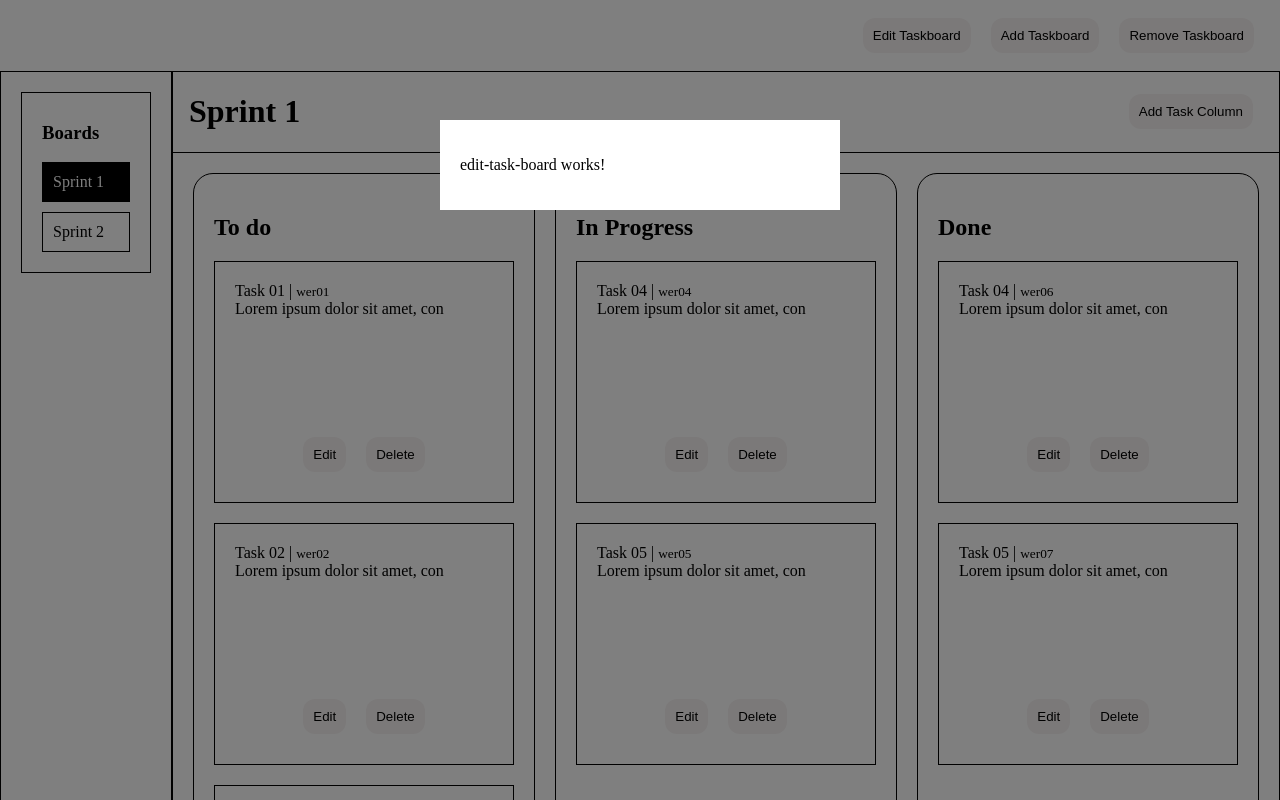
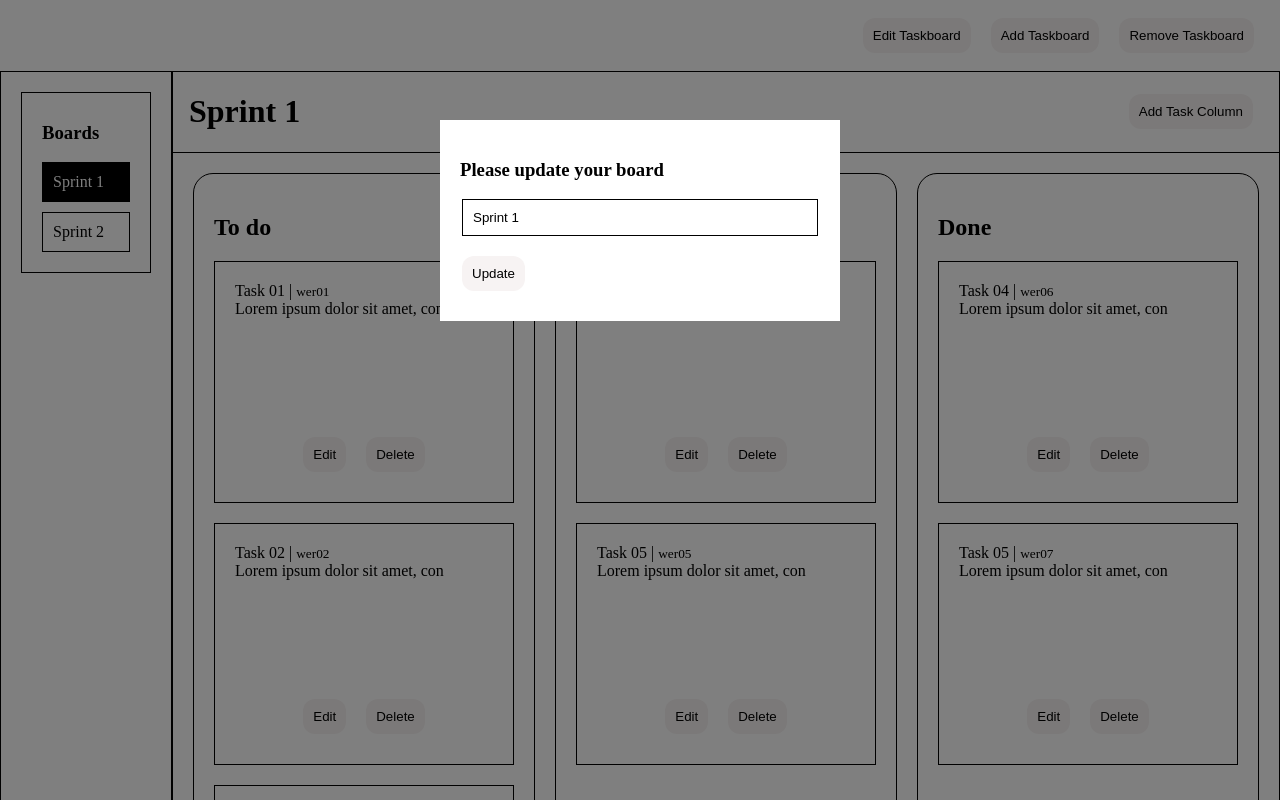
Before and after one commit to shaunzo/kanbanBoard, an Angular app: page / in a window 1280 px wide. Both pictures are taken after a click on the button "Edit Taskboard". Shown: the top 800 px of the page. Built offline with nearby package versions, Linux system fonts and the light colour scheme; what angular-svg-icon would draw is missing.

Commit message:
Added Edit Board functionality

```diff
--- a/src/app/tasks/edit-task-board/edit-task-board.component.html
+++ b/src/app/tasks/edit-task-board/edit-task-board.component.html
@@ -1 +1,12 @@
-<p>edit-task-board works!</p>
+<div data-test="editTaskBoard">
+  <h3>Please update your board</h3>
+  <form [formGroup]="editTaskBoardForm" (ngSubmit)="onSubmit()">
+    <fieldset>
+      <input type="text" id="name" name="name" formControlName="name">
+    </fieldset>
+
+    <fieldset>
+      <button  *ngIf="editTaskBoardForm.get('name').valid" type="submit">Update</button>
+    </fieldset>
+  </form>
+</div>
--- a/src/app/tasks/edit-task-board/edit-task-board.component.ts
+++ b/src/app/tasks/edit-task-board/edit-task-board.component.ts
@@ -1,4 +1,8 @@
 import { Component, OnInit } from '@angular/core';
+import { FormGroup, FormControl, Validators, FormBuilder } from '@angular/forms';
+import { TasksService } from '../services/tasks.service';
+import { ModalComponent } from '../../modal/modal.component';
+import { ITaskBoard } from '../../tasks/task-board/interfaces/task-board';
 
 @Component({
   selector: 'app-edit-task-board',
@@ -6,10 +10,34 @@ import { Component, OnInit } from '@angular/core';
   styleUrls: ['./edit-task-board.component.scss']
 })
 export class EditTaskBoardComponent implements OnInit {
+  editTaskBoardForm: FormGroup;
+  registerFormControl: FormGroup;
+  currentBoard: ITaskBoard;
+  boards: ITaskBoard[];
+  index: number;
+  boardTitle:string;
 
-  constructor() { }
+  constructor(private tasksService: TasksService, private modal: ModalComponent) {
+    this.index = this.tasksService.currentActiveBoardIndex;
+    this.boards = this.tasksService.taskBoards;
+    this.currentBoard = this.boards[0][this.index];
+    this.boardTitle = this.currentBoard.name;
+   }
 
   ngOnInit(): void {
+    this.currentBoard = this.getformData();
+    this.editTaskBoardForm = new FormGroup({
+      name: new FormControl(this.boardTitle, Validators.required)
+    });
+  }
+
+  getformData() {
+    return this.tasksService.currentTaskBoardData;
+  }
+
+  onSubmit() {
+    this.modal.submittedForm$.next();
+    this.tasksService.createTaskBoard(this.editTaskBoardForm.value.name);
   }
 
 }
--- a/src/app/tasks/services/tasks.service.ts
+++ b/src/app/tasks/services/tasks.service.ts
@@ -15,15 +15,31 @@ export class TasksService {
   createdNewBoard$ = new Subject<string>(); // Pass board ID
 
   boardId: string;
+  currentActiveBoardIndex: number;
+  currentTaskBoardData: ITaskBoard;
 
   constructor( private httpClient: HttpClient ) {
     this.updatedTaskboard$.subscribe((data) => {
       this.taskBoards = [data];
+      console.log(data);
     });
 
     this.createdNewBoard$.subscribe((boardID) => {
       this.setActiveBoard(boardID);
     });
+
+    this.currentActiveBoardIndex$.subscribe(boardIndex => {
+      this.currentActiveBoardIndex = boardIndex;
+
+      if (this.taskBoards[this.currentActiveBoardIndex]) {
+        this.currentTaskBoardData = {
+          id: this.taskBoards[this.currentActiveBoardIndex].id,
+          name: this.taskBoards[this.currentActiveBoardIndex].name,
+          columns: this.taskBoards[this.currentActiveBoardIndex].columns
+        };
+      }
+    });
+
   }
 
   updateTaskboards(data) {
```
Also changed, not shown: 1 other file (tests, documents, lock files or other folders).
